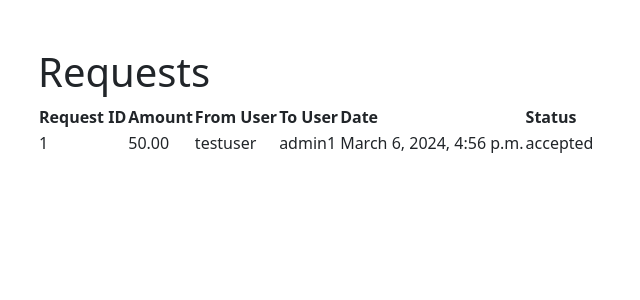
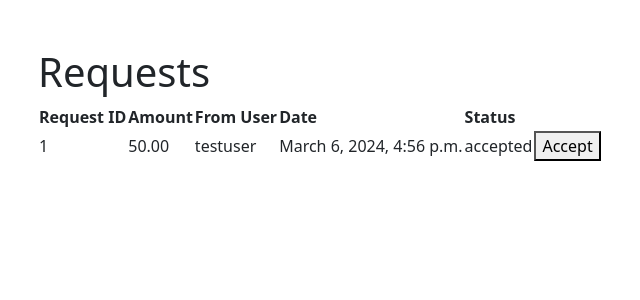
Before and after one commit to tnaccarato/Fakepal, a Django app: page /webapps2024/payapp/requests/ in a window 1280 px wide. Shown: the part 56-356 px from the top of the page, without its empty margins (44-684 px from the left). Run offline with Django 5.2, Linux system fonts and the light colour scheme; a user stored in the database is signed in; data comes from the database, SQL or seed files in the repository; both versions use the stored data as it was after the commit.

Commit message:
Add accept request functionality

```diff
--- a/payapp/models.py
+++ b/payapp/models.py
@@ -179,6 +179,7 @@ class Request(models.Model):
             # Executes the transaction
             transaction.transfer(amount)
             self.status = 'accepted'
+            self.save()
         else:
             # If there is not enough balance, does nothing
             return None
--- a/payapp/urls.py
+++ b/payapp/urls.py
@@ -8,4 +8,5 @@ urlpatterns = [
     path('admin_all_transactions/', views.admin_all_transactions, name='admin_all_transactions'),
     path('requests/', views.requests, name='requests'),
     path('make_request/', views.make_request, name='make_request'),
+    path('accept_request/<int:request_id>/', views.accept_request, name='accept_request'),
 ]
--- a/payapp/views.py
+++ b/payapp/views.py
@@ -1,6 +1,6 @@
 from django.contrib import messages
 from django.db.models import Q
-from django.shortcuts import render, redirect
+from django.shortcuts import render, redirect, get_object_or_404
 from payapp.forms import RequestForm
 from payapp.models import Transaction, Account, Request
 from webapps2024 import settings
@@ -121,7 +121,6 @@ def make_request(request):
         if form.is_valid():
             request_instance = form.save(commit=False)  # Creates an instance of the form without saving it
             request_instance.sender = Account.objects.get(user=request.user)
-            print(request.POST['receiver'])
             request_instance.receiver = Account.objects.get(id=request.POST['receiver'])
             request_instance.save()
             messages.success(request, "Request has been made")
@@ -132,3 +131,24 @@ def make_request(request):
     else:
         form = RequestForm()
     return render(request, 'payapp/make_request.html', {'form': form})
+
+
+@login_required_message
+def accept_request(request, request_id):
+    """
+    View function to accept a request from another user
+
+
+    :param request:
+    :param request_id: The id of the request object
+    :return:
+    """
+    try:
+        req = get_object_or_404(Request, id=request_id)
+        print(req)
+        req.accept_request(req.amount)
+        messages.success(request, "Request has been accepted")
+        return redirect('payapp:requests')
+    except:
+        messages.error(request, "Request could not be accepted")
+        return redirect('payapp:requests')
--- a/templates/payapp/requests.html
+++ b/templates/payapp/requests.html
@@ -13,7 +13,6 @@
             <th>Request ID</th>
             <th>Amount</th>
             <th>From User</th>
-            <th>To User</th>
             <th>Date</th>
             <th>Status</th>
         </tr>
@@ -22,9 +21,15 @@
                 <td>{{ request.id }}</td>
                 <td>{{ request.amount }}</td>
                 <td>{{ request.sender.user.username }}</td>
-                <td>{{ request.receiver.user.username }}</td>
                 <td>{{ request.created_at }}</td>
                 <td>{{ request.status }}</td>
+                <td>
+                    <form action="{% url 'payapp:accept_request' request.id %}" method="post">
+                        {% csrf_token %}
+                        <input type="hidden" name="amount" value="{{ request.amount }}">
+                        <button type="submit">Accept</button>
+                    </form>
+                </td>
             </tr>
         {% endfor %}
     </table>
```
Also changed, not shown: webapps.db.
